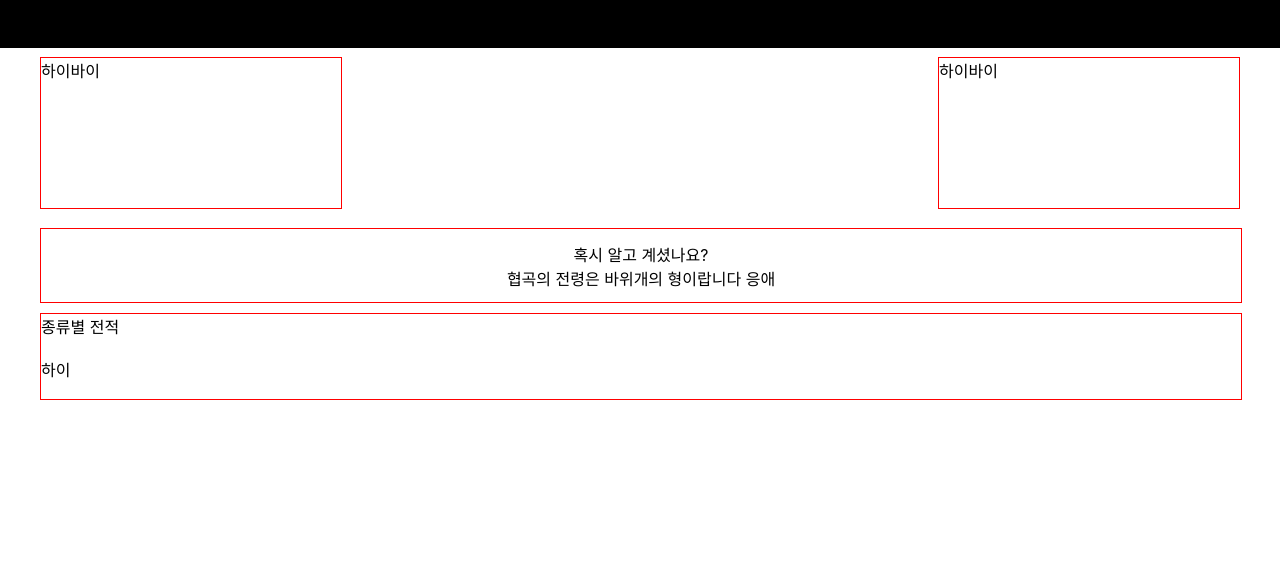
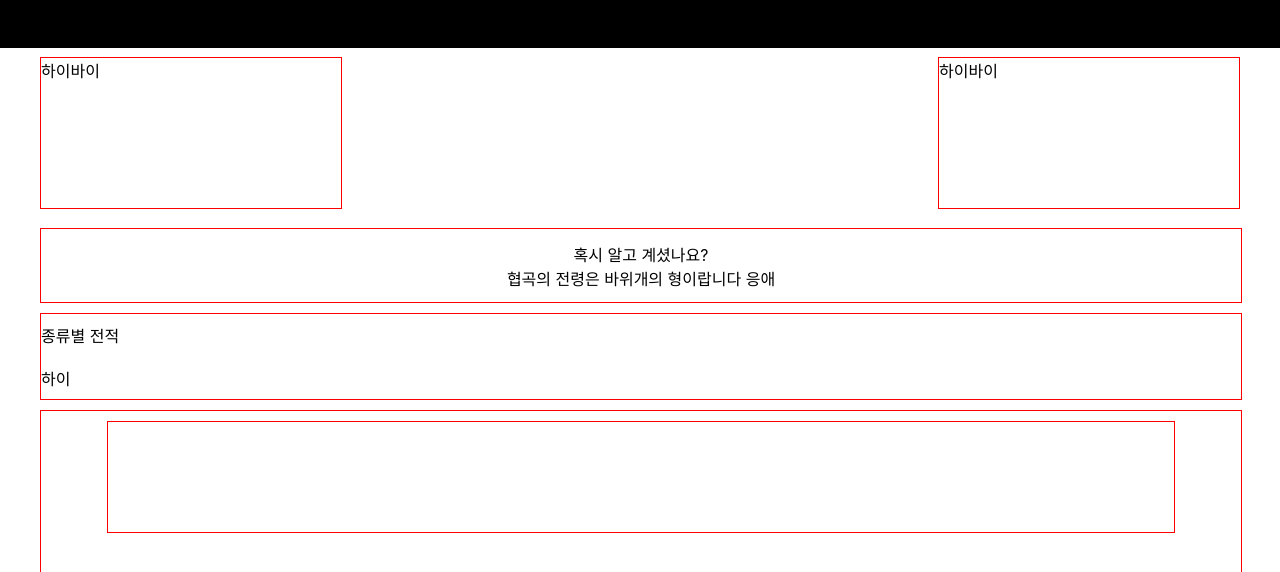
Before and after one commit to limdumb/DodGe.gg, a React (Create React App) app: page /mypage in a window 1280 px wide. Shown: the top 572 px of the page. Built offline with nearby package versions, Linux system fonts and the light colour scheme.

Commit message:
[CSS]Footer,RecordList 설정

```diff
--- a/src/MainPage/MyPages.css
+++ b/src/MainPage/MyPages.css
@@ -34,6 +34,8 @@
   height: 85px;
   border: 1px solid red;
   margin-top: 10px;
+  display: flex;
+  flex-direction: column;
 }
 
 .Record__Tab__Container > div {
@@ -41,9 +43,28 @@
 }
 
 .Tab__Title{
-
+  display: flex;
+  align-items: center;
 }
 
 .Tab__Header{
+  display: flex;
+  align-items: center;
+}
 
+.Record__List__Container {
+  width: 1200px;
+  height: 100vh;
+  border: 1px solid red;
+  margin-top: 10px;
+  display: flex;
+  justify-content: center;
 }
+
+.List__Contents {
+  width: 1030px;
+  height: 90px;
+  border: 1px solid red;
+  margin-top: 10px;
+  padding: 10px 18px 10px 18px;
+}
```
